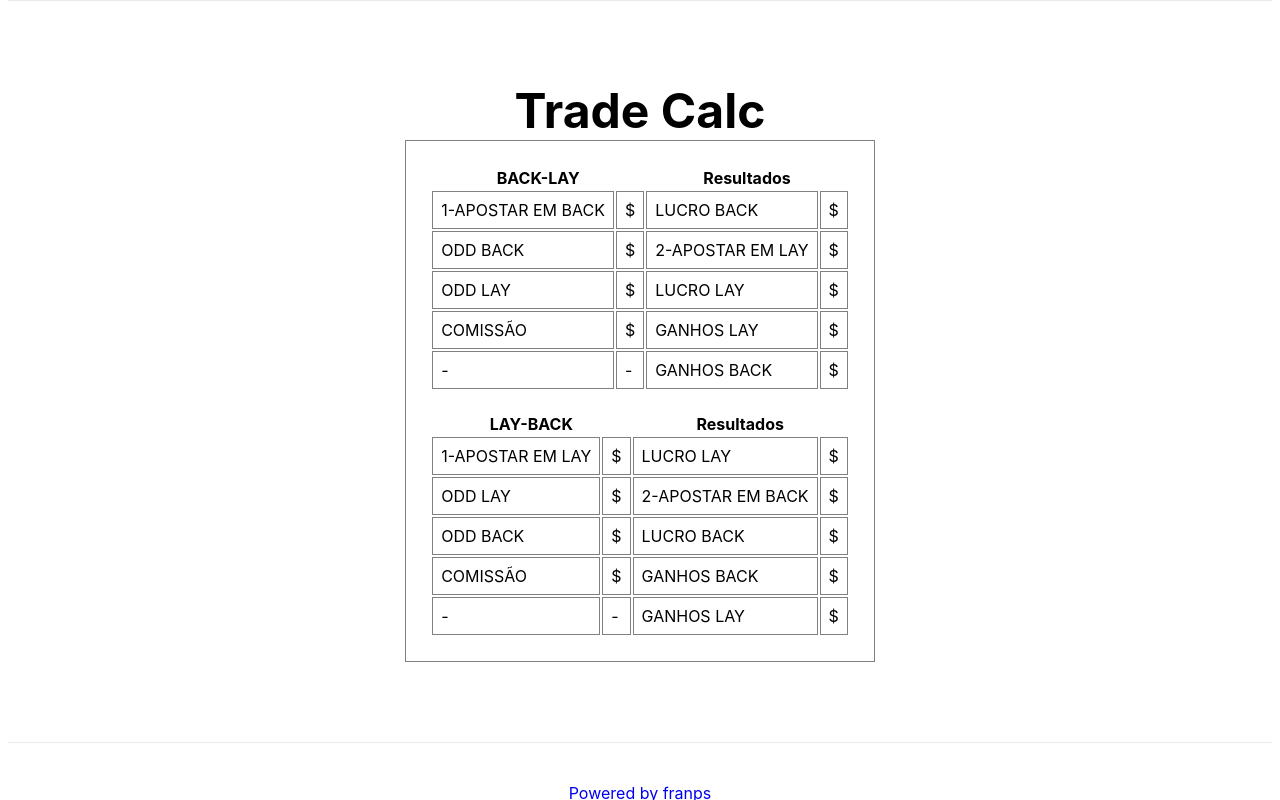
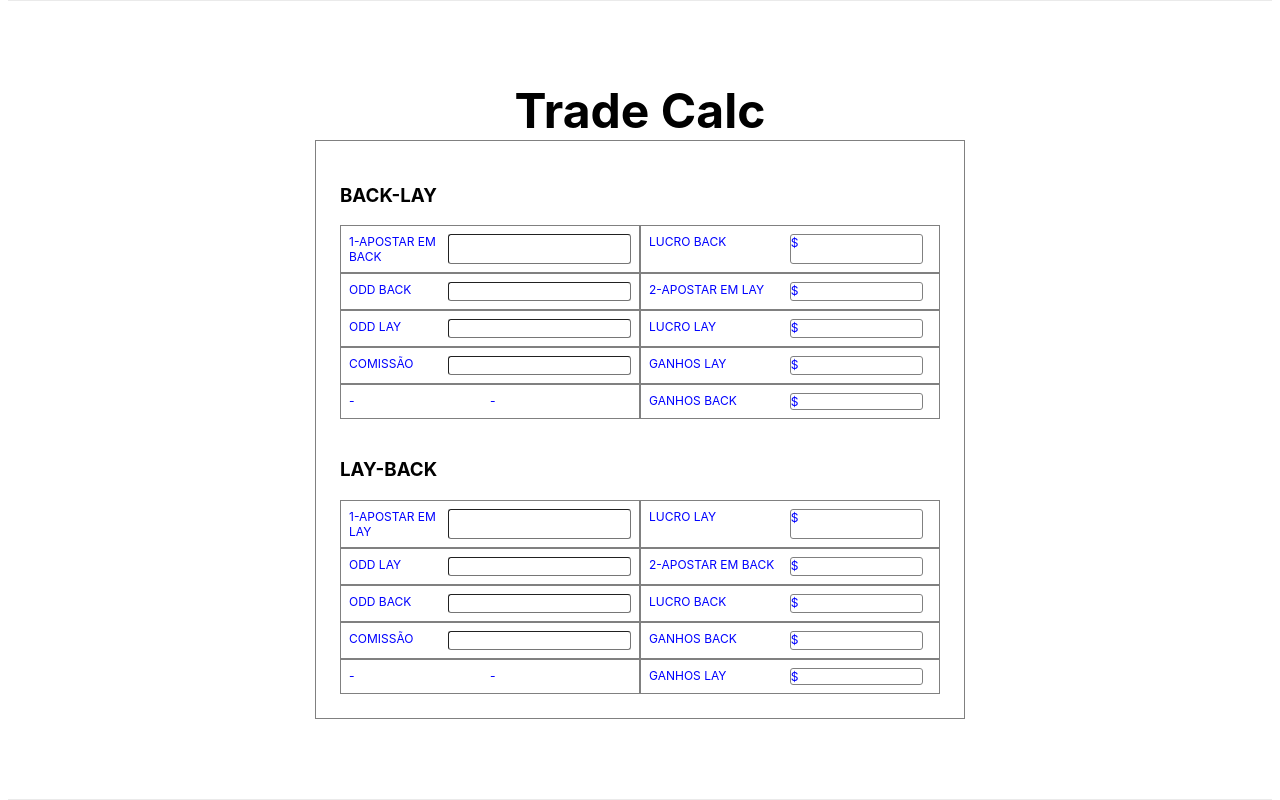
Before and after one commit to francisdiasbr/trader-calc, a Next.js app: page / in a window 1280 px wide. Built offline with nearby package versions, Linux system fonts and the light colour scheme; a web font is replaced by a local one.

Commit message:
Calculator basic styles in styled-components

```diff
--- a/components/Calculator/index.tsx
+++ b/components/Calculator/index.tsx
@@ -4,83 +4,117 @@ import * as S from './styles';
 export const Calculator = () => {
   return (
     <S.Container>
-      <table>
-        <th colSpan={2}>
+      <div>
+        <h3>
           BACK-LAY
-        </th>
-        <th colSpan={2}>
-          Resultados
-        </th>
-        <tr>
-          <S.TableData>1-APOSTAR EM BACK</S.TableData>
-          <S.TableData>$</S.TableData>
-          <S.TableData>LUCRO BACK</S.TableData>
-          <S.TableData>$</S.TableData>
-        </tr>
-        <tr>
-          <S.TableData>ODD BACK</S.TableData>
-          <S.TableData>$</S.TableData>
-          <S.TableData>2-APOSTAR EM LAY</S.TableData>
-          <S.TableData>$</S.TableData>
-        </tr>
-        <tr>
-          <S.TableData>ODD LAY</S.TableData>
-          <S.TableData>$</S.TableData>
-          <S.TableData>LUCRO LAY</S.TableData>
-          <S.TableData>$</S.TableData>
-        </tr>
-        <tr>
-          <S.TableData>COMISSÃO</S.TableData>
-          <S.TableData>$</S.TableData>
-          <S.TableData>GANHOS LAY</S.TableData>
-          <S.TableData>$</S.TableData>
-        </tr>
-        <tr>
-          <S.TableData>-</S.TableData>
-          <S.TableData>-</S.TableData>
-          <S.TableData>GANHOS BACK</S.TableData>
-          <S.TableData>$</S.TableData>
-        </tr>
-      </table>
+        </h3>
+        <S.Row>
+          <S.Cell>
+            <S.Text>1-APOSTAR EM BACK</S.Text>
+            <S.Input></S.Input>
+          </S.Cell>
+          <S.Cell>
+            <S.Text>LUCRO BACK</S.Text>
+            <S.Result>$</S.Result>
+          </S.Cell>
+        </S.Row>
+        <S.Row>
+          <S.Cell>
+            <S.Text>ODD BACK</S.Text>
+            <S.Input></S.Input>
+          </S.Cell>
+          <S.Cell>
+            <S.Text>2-APOSTAR EM LAY</S.Text>
+            <S.Result>$</S.Result>
+          </S.Cell>
+          </S.Row>
+          <S.Row>
+          <S.Cell>
+            <S.Text>ODD LAY</S.Text>
+            <S.Input></S.Input>
+          </S.Cell>
+          <S.Cell>
+            <S.Text>LUCRO LAY</S.Text>
+            <S.Result>$</S.Result>
+          </S.Cell>
+        </S.Row>
+        <S.Row>
+          <S.Cell>
+            <S.Text>COMISSÃO</S.Text>
+            <S.Input></S.Input>
+          </S.Cell>
+          <S.Cell>
+            <S.Text>GANHOS LAY</S.Text>
+            <S.Result>$</S.Result>
+          </S.Cell>
+        </S.Row>
+        <S.Row>
+          <S.Cell>
+            <S.Text>-</S.Text>
+            <S.Text>-</S.Text>
+          </S.Cell>
+          <S.Cell>
+            <S.Text>GANHOS BACK</S.Text>
+            <S.Result>$</S.Result>
+          </S.Cell>
+        </S.Row>
+      </div>
       <br/>
-      <table>
-        <th colSpan={2}>
+      <div>
+        <h3>
           LAY-BACK
-        </th>
-        <th colSpan={2}>
-          Resultados
-        </th>
-        <tr>
-          <S.TableData>1-APOSTAR EM LAY</S.TableData>
-          <S.TableData>$</S.TableData>
-          <S.TableData>LUCRO LAY</S.TableData>
-          <S.TableData>$</S.TableData>
-        </tr>
-        <tr>
-          <S.TableData>ODD LAY</S.TableData>
-          <S.TableData>$</S.TableData>
-          <S.TableData>2-APOSTAR EM BACK</S.TableData>
-          <S.TableData>$</S.TableData>
-        </tr>
-        <tr>
-          <S.TableData>ODD BACK</S.TableData>
-          <S.TableData>$</S.TableData>
-          <S.TableData>LUCRO BACK</S.TableData>
-          <S.TableData>$</S.TableData>
-        </tr>
-        <tr>
-          <S.TableData>COMISSÃO</S.TableData>
-          <S.TableData>$</S.TableData>
-          <S.TableData>GANHOS BACK</S.TableData>
-          <S.TableData>$</S.TableData>
-        </tr>
-        <tr>
-          <S.TableData>-</S.TableData>
-          <S.TableData>-</S.TableData>
-          <S.TableData>GANHOS LAY</S.TableData>
-          <S.TableData>$</S.TableData>
-        </tr>
-      </table>
+        </h3>
+        <S.Row>
+          <S.Cell>
+            <S.Text>1-APOSTAR EM LAY</S.Text>
+            <S.Input></S.Input>
+          </S.Cell>
+          <S.Cell>
+            <S.Text>LUCRO LAY</S.Text>
+            <S.Result>$</S.Result>
+          </S.Cell>
+        </S.Row>
+        <S.Row>
+          <S.Cell>
+            <S.Text>ODD LAY</S.Text>
+            <S.Input></S.Input>
+          </S.Cell>
+          <S.Cell>
+            <S.Text>2-APOSTAR EM BACK</S.Text>
+            <S.Result>$</S.Result>
+          </S.Cell>
+        </S.Row>
+        <S.Row>
+          <S.Cell>
+            <S.Text>ODD BACK</S.Text>
+            <S.Input></S.Input>
+          </S.Cell>
+          <S.Cell>
+            <S.Text>LUCRO BACK</S.Text>
+            <S.Result>$</S.Result>
+          </S.Cell>
+        </S.Row>
+        <S.Row>
+          <S.Cell>
+            <S.Text>COMISSÃO</S.Text>
+            <S.Input></S.Input>
+          </S.Cell>
+          <S.Cell>
+            <S.Text>GANHOS BACK</S.Text>
+            <S.Result>$</S.Result>
+          </S.Cell>
+          </S.Row>
+          <S.Row>
+          <S.Cell>
+            <S.Text>-</S.Text>
+            <S.Text>-</S.Text>
+          </S.Cell>
+          <S.Cell>
+            <S.Text>GANHOS LAY</S.Text>
+            <S.Result>$</S.Result>
+          </S.Cell>
+        </S.Row>
+      </div>
     </S.Container>
   )
 }
--- a/components/Calculator/styles.ts
+++ b/components/Calculator/styles.ts
@@ -3,9 +3,40 @@ import styled from 'styled-components'
 export const Container = styled.div`
   border: 1px solid gray;
   padding: 24px;
+  display: flex;
+  flex-direction: column
 `
 
-export const TableData = styled.td`
+export const Cell = styled.div`
   border: 1px solid gray;
   padding: 8px;
+  display: flex;
+  flex-direction: row;
+  width: 300px
 `
+
+export const Input = styled.input`
+  border-radius: 3px;
+  border-width: 0.5px;
+`
+
+export const Result = styled.div`
+  border: 0.5px solid gray;
+  border-radius: 3px;
+  font-size: 12px;
+  color: blue;
+  margin-right: 8px;
+  width: 200px;
+`
+
+export const Row = styled.div`
+  display: flex;
+  flex-direcion: row;
+`
+
+export const Text = styled.div`
+  font-size: 12px;
+  color: blue;
+  margin-right: 8px;
+  width: 200px;
+`
```
